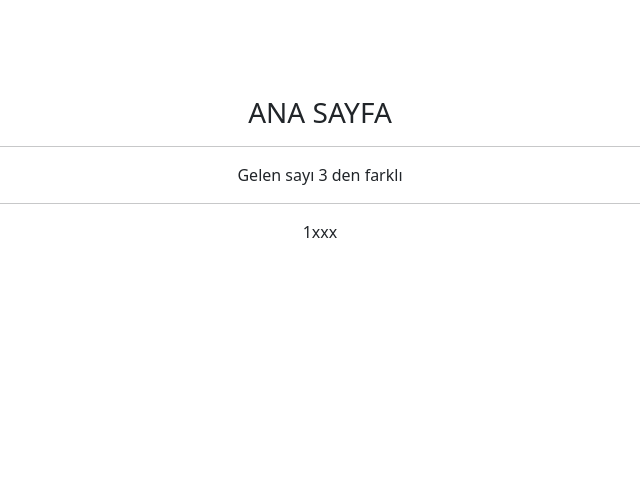
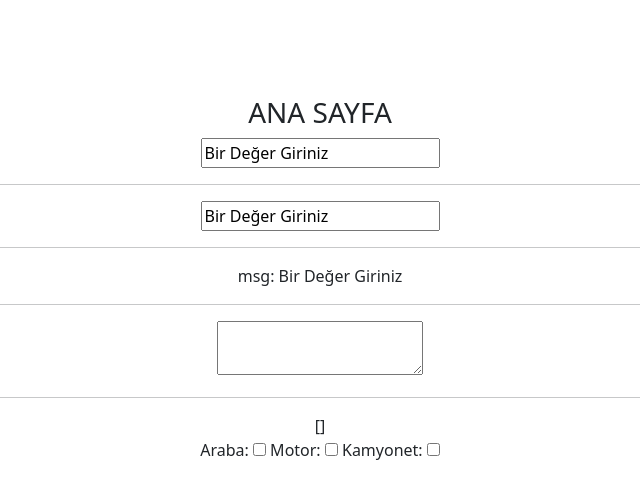
Before and after one commit to hhakangull/Vue3-examples-with-Typescript, a Vue app: page / in a window 1280 px wide. Shown: the top 498 px of the page, without its empty margins (320-960 px from the left). Built offline with nearby package versions, Linux system fonts and the light colour scheme.

Commit message:
checkbox ve v-model ile input value

```diff
--- a/src/App.vue
+++ b/src/App.vue
@@ -1,20 +1,38 @@
 <template>
   <div class="container text-center py-5">
     <h3 class="mt-5">ANA SAYFA</h3>
-    <!-- v-once da vue elemanı takip etmiyor 1 kere yazıp geçiyor-->
-    <span v-once>{{ msg }}</span>
+    <input :value="msg" type="text" @input="makeEqual" />
     <hr />
-    {{ getRandomNumber() === 3 ? "Gelen Sayı 3" : "Gelen sayı 3 den farklı" }}
+    <input type="text" v-model="msg" />
     <hr />
-    {{ msg = getRandomNumber().toString() }}xxx
+    msg: {{ msg }}
+    <hr />
+    <div style="white-space: pre-wrap;">{{ text }}</div>
+    <textarea v-model="text"></textarea>
+    <hr />
+    {{ checkbox }}
+    <br />
+    Araba:
+    <input value="araba" type="checkbox" v-model="checkbox" />
+    Motor:
+    <input value="motor" type="checkbox" v-model="checkbox" />
+    Kamyonet:
+    <input value="kamyonet" type="checkbox" v-model="checkbox" />
   </div>
 </template>
 <script setup lang="ts">
-import { ref } from 'vue';
-const msg = ref('');
-const getRandomNumber = (): number => {
-  return Math.floor(Math.random() * 3 + 1);
+import { Ref, ref } from 'vue';
+const msg = ref('Bir Değer Giriniz');
+const text = ref('');
+const checkbox: Ref<String[]> = ref([]);
+function makeEqual(e: KeyboardEvent) {
+  if (e.currentTarget instanceof HTMLInputElement) {
+    return msg.value = e.currentTarget.value;
+  } else {
+    return msg.value;
+  }
 }
+
 </script>
 
 <style lang="scss">
```
